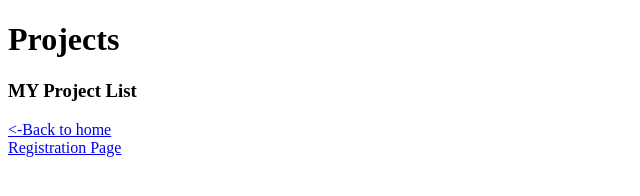
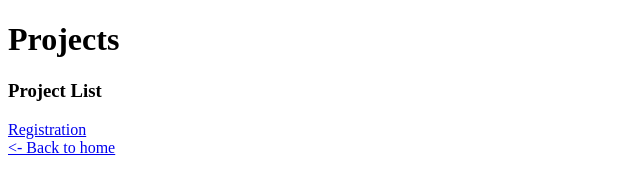
Before and after one commit to vijaysoni81/WD201, a website: page http-server/project.html in a window 1280 px wide. Shown: the whole page, without its empty margins (0-640 px from the left). Drawn offline with Linux system fonts and the light colour scheme.

Commit message:
Update project.html

```diff
--- a/http-server/project.html
+++ b/http-server/project.html
@@ -3,12 +3,13 @@
 <html>
 <head>
    <meta charset="UTF-8">
-   <title>My First Project </title>
+   <title>My Project</title>
 </head>
 <body>
    <h1>Projects</h1>
-   <h3>MY Project List </h3>
-   <a href="/">&lt;-Back to home </a> <br>
-   <a href="/registration"> Registration Page </a>
+   <h3>Project List</h3>
+   <a href="./registration">Registration</a>
+   <br>
+   <a href="/">&lt;- Back to home</a>
 </body>
 </html>
```
